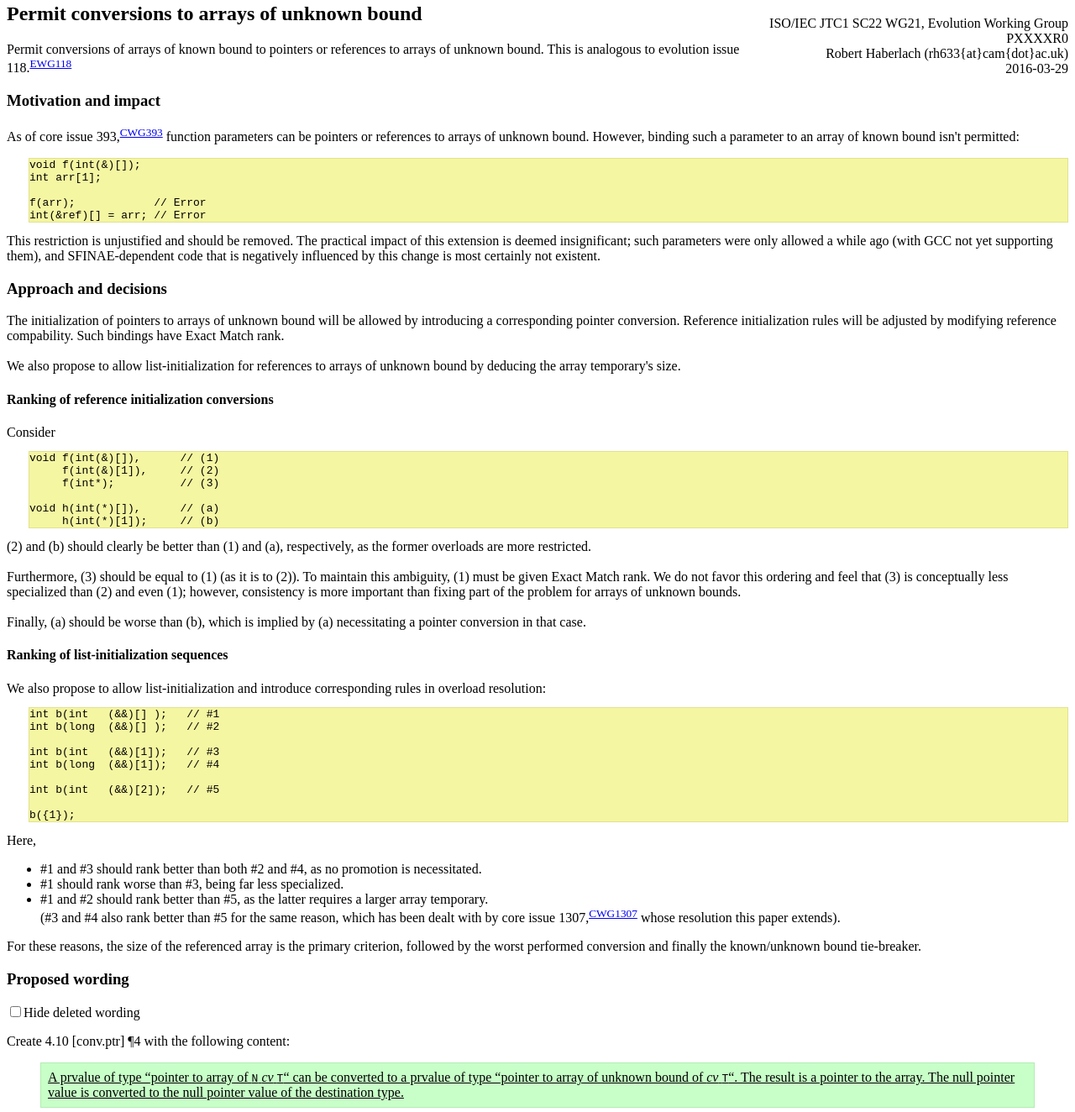
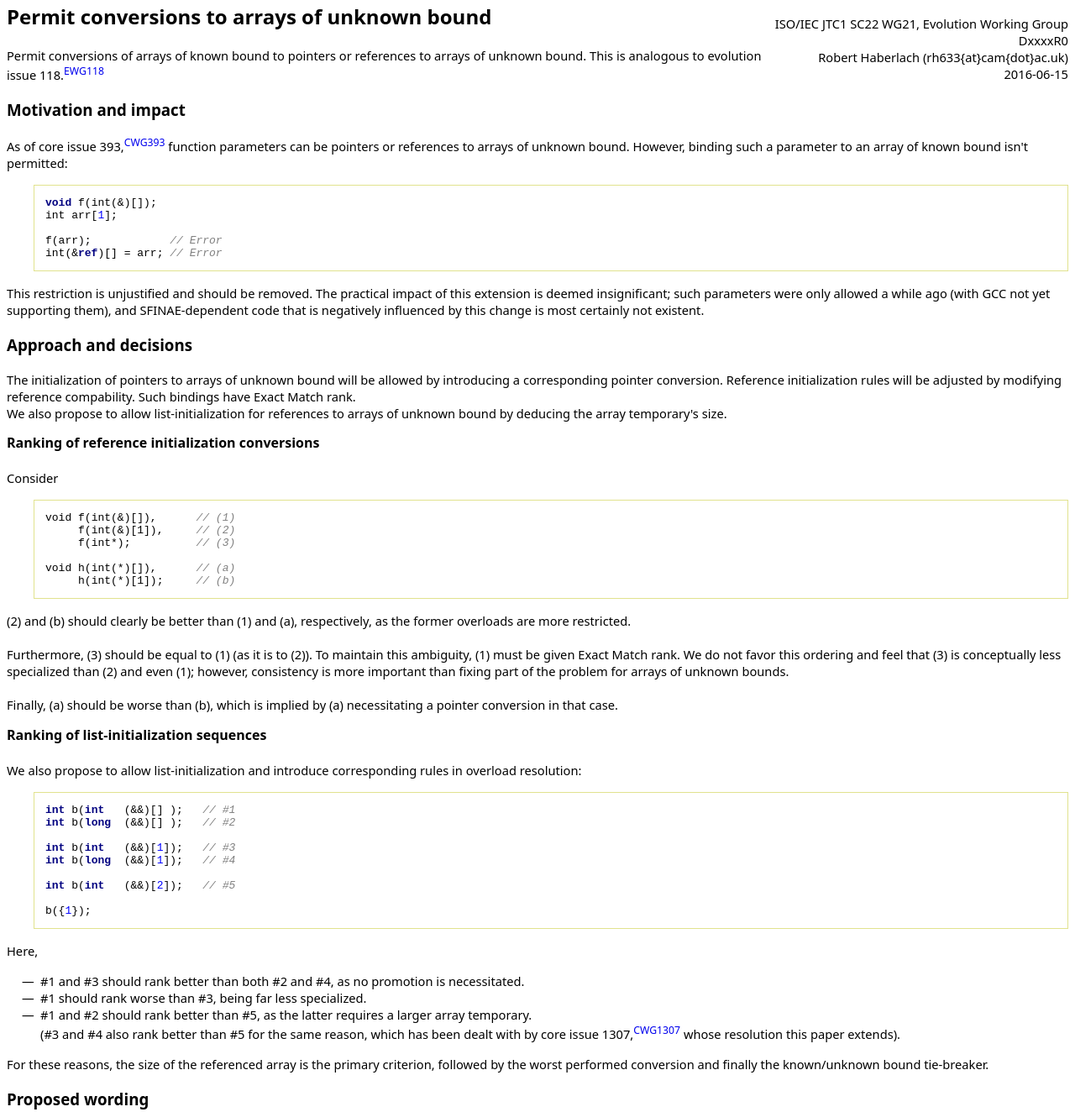
Before and after one commit to Arcoth/Proposals, a plain HTML site: page ArrayUnknownBoundConv.html in a window 1280 px wide. Shown: the part 5-1329 px from the top of the page at 84% size. Drawn offline with nearby package versions, Linux system fonts and the light colour scheme.

Commit message:
Changed style and formatting.

```diff
--- a/ArrayUnknownBoundConv.html
+++ b/ArrayUnknownBoundConv.html
@@ -1,19 +1,27 @@
-<html>
-	<style type="text/css">
+<html><head>
+  <style type="text/css">
 <style type="text/css">
+
 
 body { color: #000000; background-color: #FFFFFF; }
 ins, ins * { text-decoration:none; font-weight:bold; background-color:#A0FFA0 }
 del, del * { text-decoration:line-through; background-color:#FFA0A0 }
 #hidedel:checked ~ * del, #hidedel:checked ~ * del * { display:none; visibility:hidden }
 
+p, li, blockquote, input {
+    font-family: "sans", Times, serif;
+    font-size: 11pt
+}
+h1, h2, h3 {font-family: "sans", Times, serif;}
+h4 {font-family: "sans", Times, serif; margin-top:0.25em;}
+
 p.example { margin-left: 2em; }
 pre.example { margin-left: 2em; }
 div.example { margin-left: 2em; }
 
 code.extract { background-color: #F5F6A2; }
-pre.extract { margin-left: 2em; background-color: #F5F6A2;
-  border: 1px solid #E1E28E; }
+pre.extract { margin-left: 2em; background-color: #FFFFFF;
+  border: 1px solid #E1E28E; font-family: "monospace"; }
 
 p.function { }
 .attribute { margin-left: 2em; }
@@ -29,9 +37,9 @@ blockquote.stddel { text-decoration: line-through;
   border: 1px solid #ECD7EC;
   padding-left: 0.5empadding-right: 0.5em; ; }
 
-blockquote.stdins { text-decoration: underline;
+blockquote.stdins {
   color: #000000; background-color: #C8FFC8;
-  border: 1px solid #B3EBB3; padding: 0.5em; }
+  border: 1px solid #B3EBB3; padding: 0.5em; padding-top:0; }
 
 blockquote pre em { font-family: normal }
 
@@ -42,59 +50,94 @@ th { text-align: left; vertical-align: top;
 td { text-align: left; vertical-align: top;
   padding-left: 0.8em; border: none; }
 
-</style>
-	</style>
 
-<div style="text-align: right; float: right">
-<p>ISO/IEC JTC1 SC22 WG21, Evolution Working Group<br>PXXXXR0<br>Robert Haberlach (rh633{at}cam{dot}ac.uk)<br>2016-03-29</p>
+ul { list-style-type: none; }
+a { text-decoration: none; }
+
+ul > li:before {
+	content: "\2014";
+	position: absolute;
+	margin-left: -1.5em;
+}
+
+
+p.grammarlhs { font-style:italic; margin-bottom: 0; margin-top: 0em }
+p.grammarrhs { font-style:italic; margin-left:8em; margin-top:0; margin-bottom: 0; text-indent:-4em }
+p.grammarrrhs { font-style:italic; margin-left:12em; margin-top:0; margin-bottom: 0; text-indent:-4em }
+p.grammarlhs tt { font-style:normal }
+p.grammarrhs tt { font-style:normal }
+p.grammarrrhs tt { font-style:normal }
+
+  </style>
+  <title>Proposal: free packs</title>
+</head><body>
+<div style="text-align: right; float: right;">
+<p>ISO/IEC JTC1 SC22 WG21, Evolution Working Group<br>
+DxxxxR0<br>
+Robert Haberlach (rh633{at}cam{dot}ac.uk)<br>
+<script language="JavaScript">
+<!--
+function zeroPad(num, places) {
+  var zero = places - num.toString().length + 1;
+  return Array(+(zero > 0 && zero)).join("0") + num;
+}
+
+var date = new Date();
+var day = date.getDate();
+var month = date.getMonth() + 1;
+var year = date.getFullYear();
+document.write(year + '-' + zeroPad(month, 2) + '-' + zeroPad(day, 2))
+//-->
+</script></p>
 </div>
 
+<link rel="stylesheet" href="http://cdnjs.cloudflare.com/ajax/libs/highlight.js/9.4.0/styles/idea.min.css">
+<script src="http://cdnjs.cloudflare.com/ajax/libs/highlight.js/9.4.0/highlight.min.js"></script>
+<script>hljs.initHighlightingOnLoad();</script>
+
 	<h2>Permit conversions to arrays of unknown bound</h2>
-	Permit conversions of arrays of known bound to pointers or references to arrays of unknown bound. This is analogous to evolution issue 118.<sup><a href="#EWG118">EWG118</a></sup>
+	<p>Permit conversions of arrays of known bound to pointers or references to arrays of unknown bound. This is analogous to evolution issue 118.<sup><a href="#EWG118">EWG118</a></sup></p>
 
 	<h3>Motivation and impact</h3>
 	<p>As of core issue 393,<sup><a href="#CWG393">CWG393</a></sup> function parameters can be pointers or references to arrays of unknown bound.
-	 However, binding such a parameter to an array of known bound isn't permitted:
+	 However, binding such a parameter to an array of known bound isn't permitted:</p>
 
-<pre class="extract">
-void f(int(&)[]);
+<pre class="extract"><code>void f(int(&)[]);
 int arr[1];
 
 f(arr);            // Error
 int(&ref)[] = arr; // Error
-</pre>
-This restriction is unjustified and should be removed. The practical impact of this extension is deemed insignificant; such parameters were only allowed a while ago
+</code></pre>
+<p>This restriction is unjustified and should be removed. The practical impact of this extension is deemed insignificant; such parameters were only allowed a while ago
 (with GCC not yet supporting them), and SFINAE-dependent code that is negatively influenced by this change is most certainly not existent.</p>
 
 	<h3>Approach and decisions</h3>
 	<p>The initialization of pointers to arrays of unknown bound will be allowed by introducing a corresponding pointer conversion.
-	Reference initialization rules will be adjusted by modifying reference compability. Such bindings have Exact Match rank.<br><br>
+	Reference initialization rules will be adjusted by modifying reference compability. Such bindings have Exact Match rank.<br>
 
 	We also propose to allow list-initialization for references to arrays of unknown bound by deducing the array temporary's size. </p>
 
 	<h4>Ranking of reference initialization conversions</h4>
-	Consider
+	<p>Consider</p>
 
-<pre class="extract">
-void f(int(&)[]),      // (1)
+<pre class="extract"><code>void f(int(&)[]),      // (1)
      f(int(&)[1]),     // (2)
      f(int*);          // (3)
 
 void h(int(*)[]),      // (a)
      h(int(*)[1]);     // (b)
-</pre>
+</code></pre>
 
-(2) and (b) should clearly be better than (1) and (a), respectively, as the former overloads are more restricted. <br><br>
+<p>(2) and (b) should clearly be better than (1) and (a), respectively, as the former overloads are more restricted. <br><br>
 
 Furthermore, (3) should be equal to (1) (as it is to (2)). To maintain this ambiguity, (1) must be given Exact Match rank. We do not favor this ordering and feel that (3) is conceptually
 less specialized than (2) and even (1); however, consistency is more important than fixing part of the problem for arrays of unknown bounds.<br><br>
 
-Finally, (a) should be worse than (b), which is implied by (a) necessitating a pointer conversion in that case.
+Finally, (a) should be worse than (b), which is implied by (a) necessitating a pointer conversion in that case.</p>
 
 <h4>Ranking of list-initialization sequences</h4>
-We also propose to allow list-initialization and introduce corresponding rules in overload resolution:
-<pre class="extract">
-int b(int   (&&)[] );   // #1
+<p>We also propose to allow list-initialization and introduce corresponding rules in overload resolution:</p>
+<pre class="extract"><code>int b(int   (&&)[] );   // #1
 int b(long  (&&)[] );   // #2
 
 int b(int   (&&)[1]);   // #3
@@ -102,13 +145,13 @@ int b(long  (&&)[1]);   // #4
 
 int b(int   (&&)[2]);   // #5
 
-b({1});</pre>
-Here,
+b({1});</code></pre>
+<p>Here,</p>
 <ul><li>#1 and #3 should rank better than both #2 and #4, as no promotion is necessitated.</li>
 <li>#1 should rank worse than #3, being far less specialized.</li>
 <li>#1 and #2 should rank better than #5, as the latter requires a larger array temporary.<br>
 (#3 and #4 also rank better than #5 for the same reason, which has been dealt with by core issue 1307,<sup><a href="#CWG1307">CWG1307</a></sup> whose resolution this paper extends).</li></ul>
-For these reasons, the size of the referenced array is the primary criterion, followed by the worst performed conversion and finally the known/unknown bound tie-breaker.
+<p>For these reasons, the size of the referenced array is the primary criterion, followed by the worst performed conversion and finally the known/unknown bound tie-breaker.</p>
 
 	<h3>Proposed wording</h3>
 
@@ -234,4 +277,4 @@ f( {1, 2} );       // Calls #3: Converting to array of known bound is better
 <p>[<a id="EWG118">EWG118</a>] &ldquo;[tiny] Allow conversion from pointer to array of known bound to pointer to array of unknown bound&ldquo;: <a href="http://wg21.link/ewg118">wg21.link/ewg118</a></p>
 <p>[<a id="CWG393">CWG393</a>] &ldquo;Pointer to array of unknown bound in template argument list in parameter&ldquo;: <a href="http://wg21.link/cwg393">wg21.link/cwg393</a></p>
 <p>[<a id="CWG1307">CWG1307</a>] &ldquo;Overload resolution based on size of array <em>initializer-list</em>&ldquo;: <a href="http://wg21.link/cwg1307">wg21.link/cwg1307</a></p>
-</html>
+</body></html>
```
Also changed, not shown: template_keyword_in_unqualified-ids.html (+60 -27 lines).
